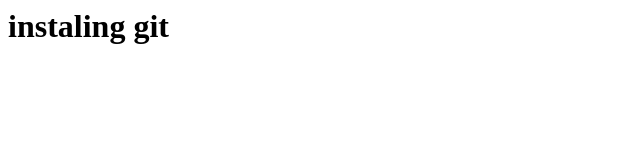
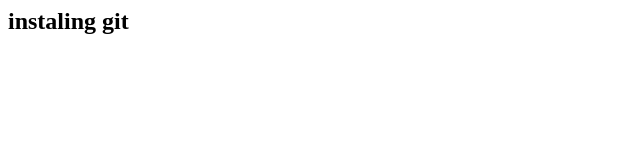
Before and after one commit to tarunsantosh004/Tarun-santosh-Rudramahanti, a plain HTML site: page index.html in a window 1280 px wide. Shown: the whole page, without its empty margins (0-640 px from the left). Drawn offline with Linux system fonts and the light colour scheme.

Commit message:
Update index.html

```diff
--- a/index.html
+++ b/index.html
@@ -1,6 +1,6 @@
 <DOCTYPE html>
     <html>
         <body>
-            <h1>instaling git</h1>
+            <h2>instaling git</h2>
         </body>
     </html>
```
